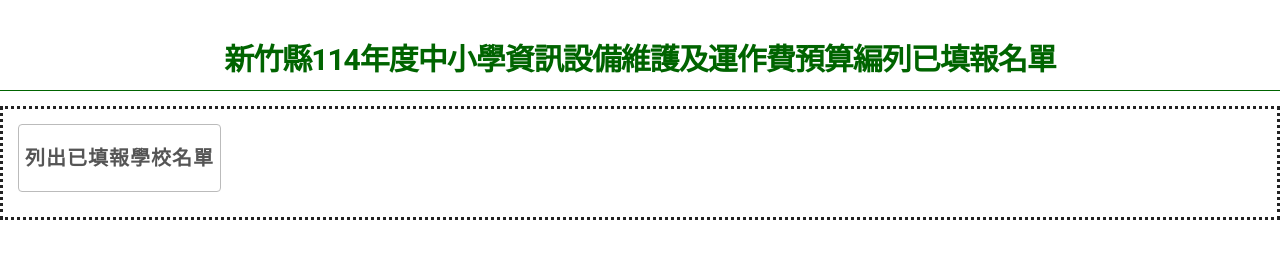
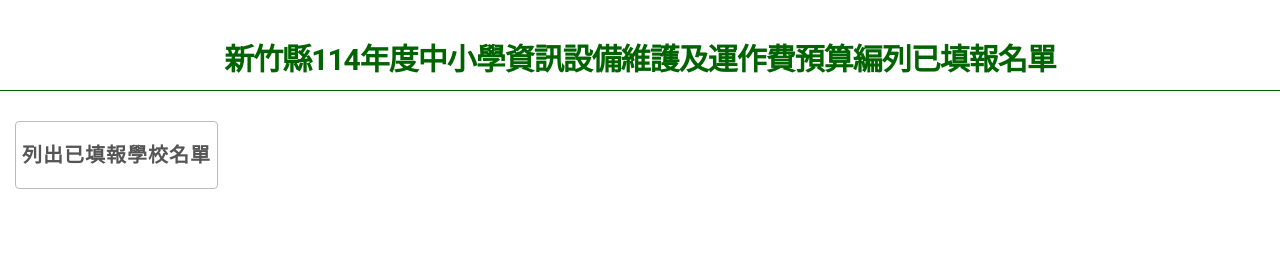
Before and after one commit to biau809/survey20240613, a plain HTML site: page ListReported.htm in a window 1280 px wide. Drawn offline with nearby package versions, Linux system fonts and the light colour scheme; no server answers.

Commit message:
Add files via upload

```diff
--- a/ListReported.htm
+++ b/ListReported.htm
@@ -54,7 +54,7 @@
     </h1>
 <!------------------------------列出已填報學校名單----------------------------->
 
-  <div class="row" style="border-style:dotted;">
+  <div class="row" style="border-style:none;">
       <div class="twelve columns">
           <p style="display: block;
           margin: 20px;
```
